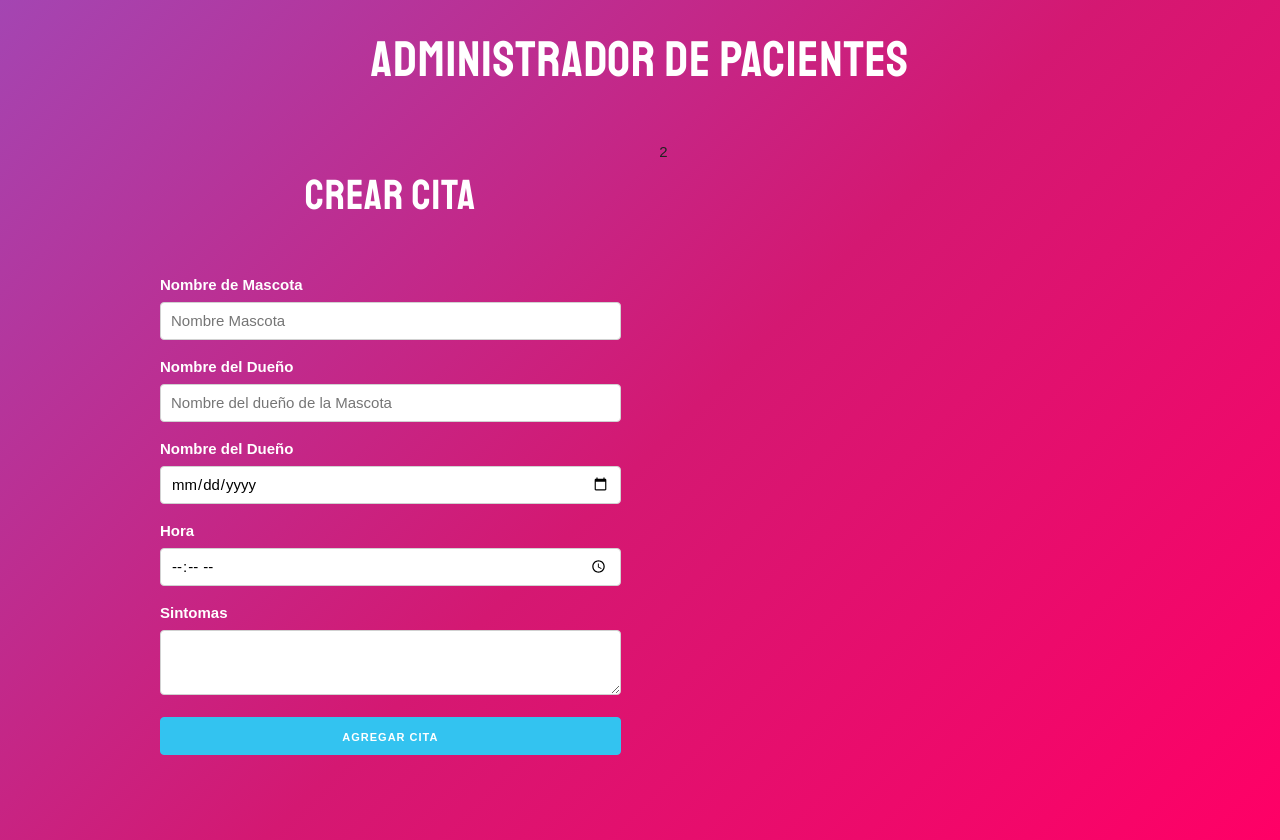
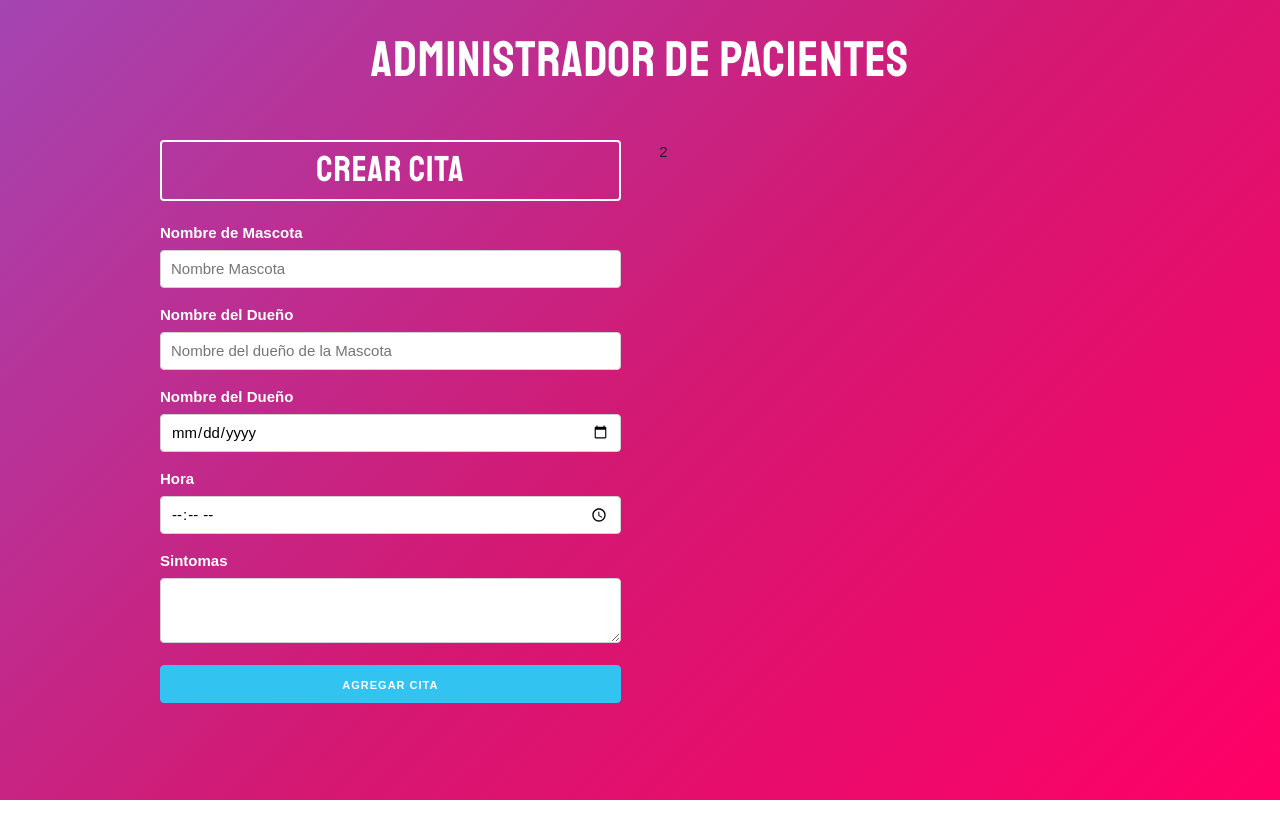
Before and after one commit to misanc21/citas, a React (Create React App) app: page / in a window 1280 px wide. After the commit the page ends 800 px from the top, so only its background shows below. Built offline with nearby package versions, Linux system fonts and the light colour scheme.

Commit message:
agregar el state al formulario

```diff
--- a/src/components/Formulario.js
+++ b/src/components/Formulario.js
@@ -1,9 +1,30 @@
-import React, { Fragment } from 'react'
+import React, { Fragment, useState } from 'react'
 
 const Formulario = () => {
+
+    //crear el state de citas
+    const [cita, actualizarCita] = useState ({
+        mascota: '',
+        propietario: '',
+        fecha: '',
+        hora:'',
+        sintomas:''
+    })
+
+    const actualizarState = e =>{
+        actualizarCita({
+            ...cita,
+            [e.target.name] : e.target.value
+        })
+        console.log (cita)
+    }
+
+    //extraer los valores
+    let {mascota, propietario, fecha, hora, sintomas} = cita
+
     return (
         <Fragment>
-            <h2>Crear Cita</h2>
+            <h3>Crear Cita</h3>
             <form>
                 <label>Nombre de Mascota</label>
                 <input
@@ -11,6 +32,8 @@ const Formulario = () => {
                     name="mascota"
                     className="u-full-width"
                     placeholder="Nombre Mascota"
+                    onChange={actualizarState}
+                    value={mascota}
                 />
                 <label>Nombre del Dueño</label>
                 <input
@@ -18,23 +41,31 @@ const Formulario = () => {
                     name="propietario"
                     className="u-full-width"
                     placeholder="Nombre del dueño de la Mascota"
+                    onChange={actualizarState}
+                    value={propietario}
                 />
                 <label>Nombre del Dueño</label>
                 <input
                     type="date"
                     name="fecha"
                     className="u-full-width"
+                    onChange={actualizarState}
+                    value={fecha}
                 />
                 <label>Hora</label>
                 <input
                     type="time"
-                    name="fecha"
+                    name="hora"
                     className="u-full-width"
+                    onChange={actualizarState}
+                    value={hora}
                 />
                 <label>Sintomas</label>
                 <textarea
                     className="u-full-width"
                     name="sintomas"
+                    onChange={actualizarState}
+                    value={sintomas}
                 ></textarea>
                 <button
                     type="submit"
--- a/src/index.css
+++ b/src/index.css
@@ -9,7 +9,7 @@ body {
   min-height: 100%;
   padding-bottom: 5rem;
 }
-h1, h2  {
+h1, h2, h3 {
   color: white;
   padding: 3rem 0;
   text-align: center;
@@ -19,6 +19,13 @@ h1, h2  {
   font-family: 'Staatliches', cursive;
   letter-spacing: 1px;
 }
+
+h3 {
+  padding: .5rem 0;
+  border: 2px solid white;
+  border-radius: 4px;
+}
+
 .lista-citas .media {
   border-bottom: 1px solid #e1e1e1;
   padding-bottom: 3rem;
```
